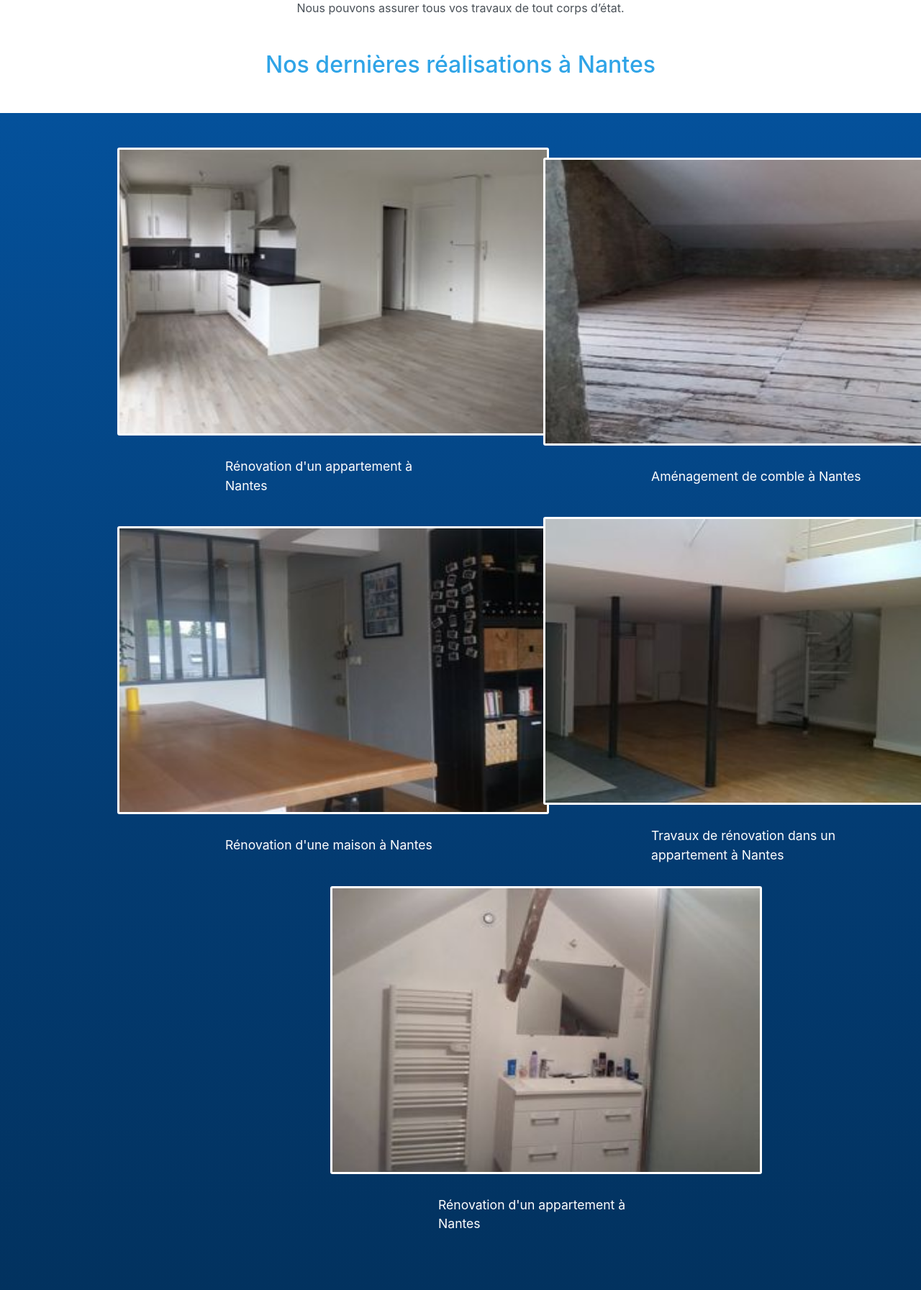
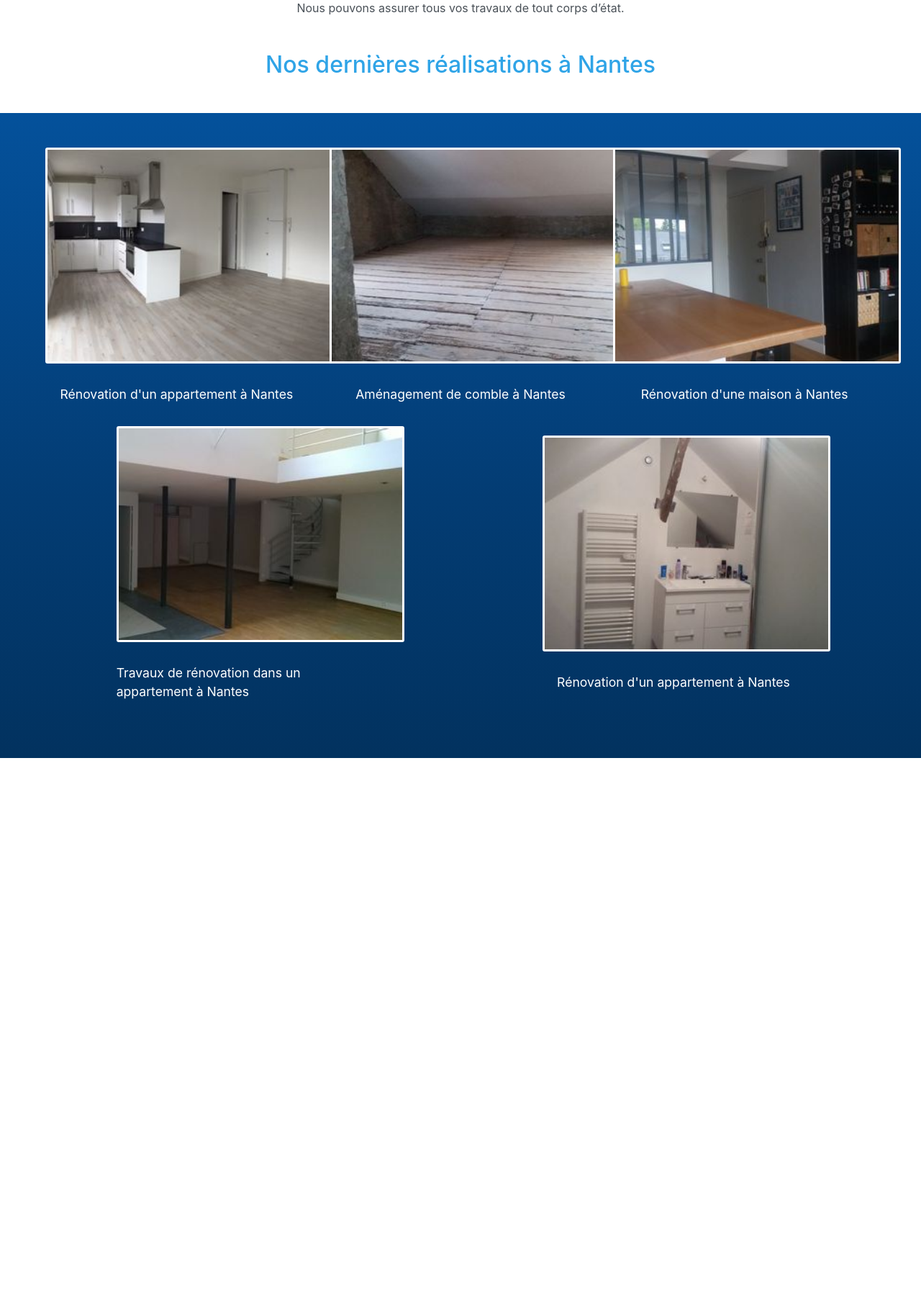
Before and after one commit to thierrylachat/Projet_Groupe_Site_Maconnerie, a PHP site: page / in a window 1280 px wide. Shown: the part 311-2103 px from the top of the page at 72% size. After the commit the page ends 1364 px from the top, so only its background shows below. Run offline with PHP 8.4, Linux system fonts and the light colour scheme; some libraries are stand-ins or nearby versions.

Commit message:
Mise en forme images page accueil.

```diff
--- a/source.xml
+++ b/source.xml
@@ -10,11 +10,11 @@
 <p class="text-center">Nous pouvons assurer tous vos travaux de tout corps d’état.</p>
 <h2 class="text-center col-12 mt-5 mb-5">Nos dernières réalisations à Nantes</h2>
 <div class="text-white bg-dark d-flex align-items-center row rowacc col-12 mt-5 p-5 ml-0">
-    <div class="align-items-center col-6 imgac"><img class="imgacc" src="assets/img/Renovation-appartement-nantes-ocordo-travaux-300-225.jpg" alt="Rénovation d'un appartement à Nantes"/><p class="pacc">Rénovation d'un appartement à Nantes</p></div>
-    <div class="align-items-center col-6 imgac"><img class="imgacc" src="assets/img/Travaux-de-renovation-à-nantes-300-225.jpg" alt="Aménagement de comble à Nantes"/><p class="pacc">Aménagement de comble à Nantes</p></div>
-    <div class="align-items-center col-6 imgac"><img class="imgacc" src="assets/img/entreprise-de-renovation-OCORDO-300-225.jpg" alt="Rénovation d'une maison à Nantes"/><p class="pacc">Rénovation d'une maison à Nantes</p></div>
-    <div class="align-items-center col-6 imgac"><img class="imgacc" src="assets/img/renovation-appartement-nantes-300-225.jpg" alt="Travaux de rénovation dans un appartement à Nantes"/><p class="pacc">Travaux de rénovation dans un appartement à Nantes</p></div>
-    <div class="align-items-center col-6 imgac2"><img class="imgacc" src="assets/img/societe-de-renovation-a-nantes-2.jpg" alt="Rénovation d'un appartement à Nantes"/><p class="pacc">Rénovation d'un appartement à Nantes</p></div>
+    <div class="align-items-center col-4 imgac"><img class="imgacc" src="assets/img/Renovation-appartement-nantes-ocordo-travaux-300-225.jpg" alt="Rénovation d'un appartement à Nantes"/><p class="pacc">Rénovation d'un appartement à Nantes</p></div>
+    <div class="align-items-center col-4 imgac"><img class="imgacc" src="assets/img/Travaux-de-renovation-à-nantes-300-225.jpg" alt="Aménagement de comble à Nantes"/><p class="pacc">Aménagement de comble à Nantes</p></div>
+    <div class="align-items-center col-4 imgac"><img class="imgacc" src="assets/img/entreprise-de-renovation-OCORDO-300-225.jpg" alt="Rénovation d'une maison à Nantes"/><p class="pacc">Rénovation d'une maison à Nantes</p></div>
+    <div class="align-items-center col-4 imgac2"><img class="imgacc" src="assets/img/renovation-appartement-nantes-300-225.jpg" alt="Travaux de rénovation dans un appartement à Nantes"/><p class="pacc">Travaux de rénovation dans un appartement à Nantes</p></div>
+    <div class="align-items-center col-4 imgac2"><img class="imgacc" src="assets/img/societe-de-renovation-a-nantes-2.jpg" alt="Rénovation d'un appartement à Nantes"/><p class="pacc">Rénovation d'un appartement à Nantes</p></div>
 </div>
 
 ]]>
--- a/style.css
+++ b/style.css
@@ -9,22 +9,19 @@ body {
 /* Accueil. */
 
 .imgacc {
-    margin-right: 100px;
-    margin-left: 100px;
-
+    margin: auto;
     display: flex;
-    justify-content: space-between;
-    width: 600px;
-    height: 400px;
+    justify-content: space-around;
+    width: 400px;
+    height: 300px;
     border-radius: 3px;
     border: 3px solid white;
 }
 
 .pacc {
-    margin-left: 250px;
     margin-top: 30px;
     display: flex;
-    justify-content: space-between;
+    justify-content: space-around;
     font-size: 1.1em;
     margin-bottom: 30px;
 }
```
